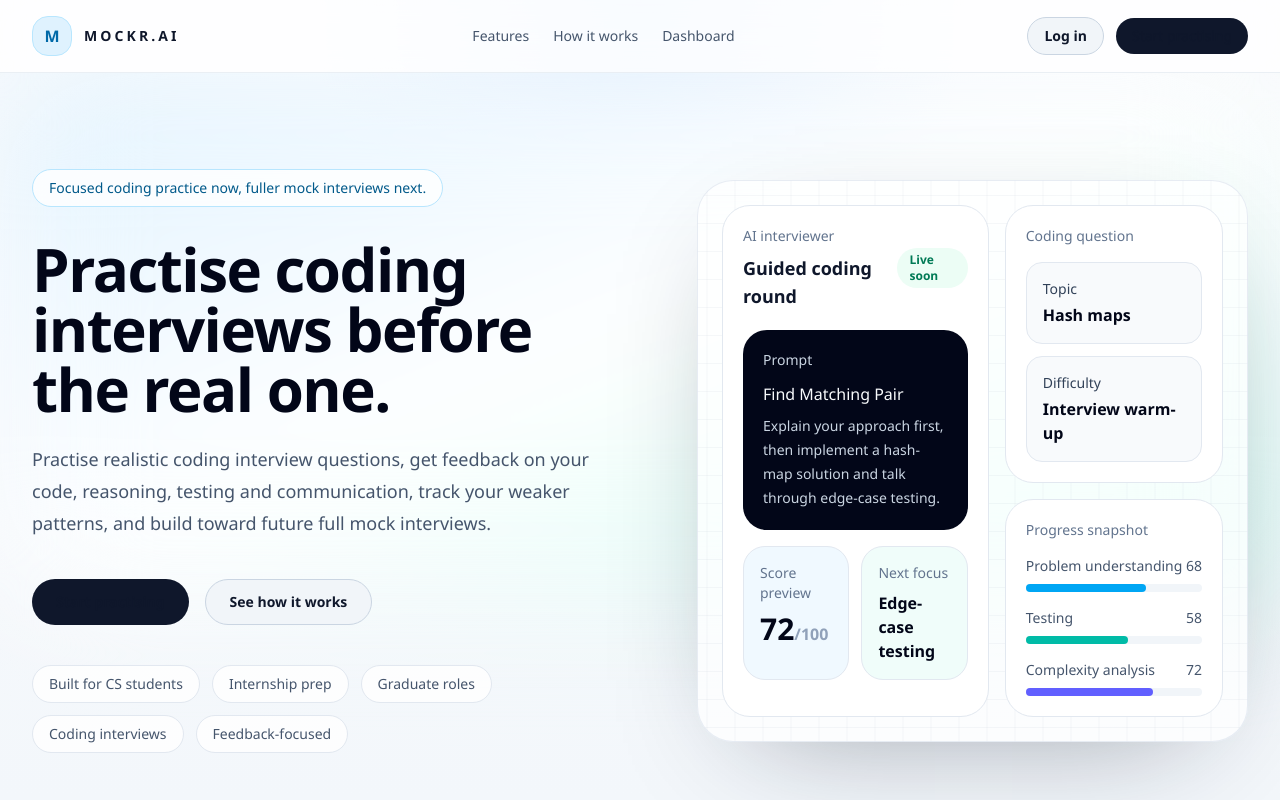
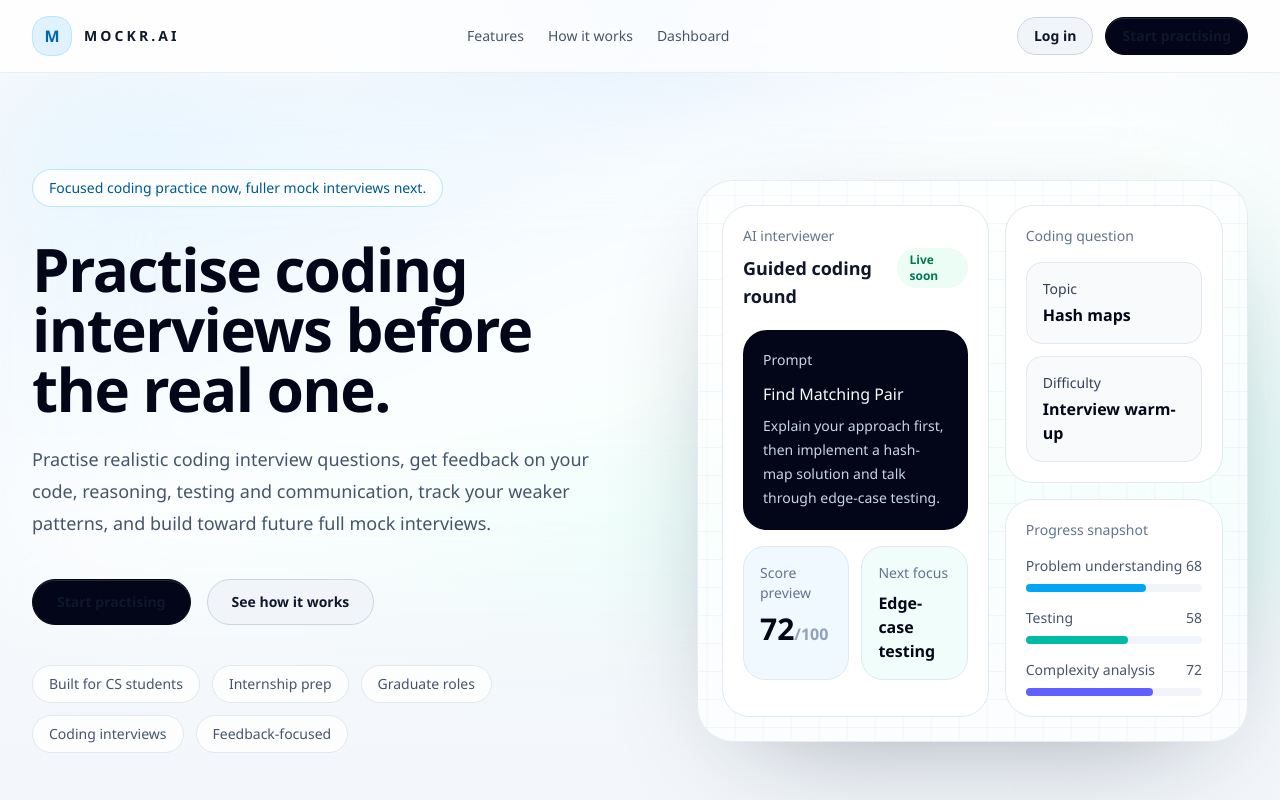
Before and after one commit to shahaidrr/mockr, a Next.js app: page / in a window 1280 px wide. Shown: the top 800 px of the page. Built offline with nearby package versions, Linux system fonts and the light colour scheme.

Commit message:
Improve dark CTA button contrast

```diff
--- a/app/dashboard/page.tsx
+++ b/app/dashboard/page.tsx
@@ -90,7 +90,7 @@ export default async function DashboardPage() {
           <div className="flex flex-col gap-3 sm:flex-row">
             <Link
               href="/practice/demo"
-              className="inline-flex items-center justify-center rounded-full bg-slate-900 px-5 py-3 text-sm font-semibold text-white transition hover:bg-slate-700"
+              className="inline-flex items-center justify-center rounded-full border border-slate-950 bg-slate-950 px-5 py-3 text-sm font-semibold text-slate-50 shadow-[inset_0_1px_0_rgba(255,255,255,0.14)] transition hover:bg-slate-800"
             >
               Start new practice
             </Link>
--- a/app/login/page.tsx
+++ b/app/login/page.tsx
@@ -165,7 +165,7 @@ export default function LoginPage() {
               <button
                 type="submit"
                 disabled={submitting}
-                className="w-full rounded-full bg-slate-900 px-5 py-3 text-sm font-semibold text-white transition hover:bg-slate-700 disabled:cursor-not-allowed disabled:opacity-60"
+                className="w-full rounded-full border border-slate-950 bg-slate-950 px-5 py-3 text-sm font-semibold text-slate-50 shadow-[inset_0_1px_0_rgba(255,255,255,0.14)] transition hover:bg-slate-800 disabled:cursor-not-allowed disabled:opacity-60"
               >
                 {submitting
                   ? "Submitting..."
--- a/components/landing-page.tsx
+++ b/components/landing-page.tsx
@@ -143,7 +143,7 @@ export default function LandingPage() {
               <div className="mt-10 flex flex-col gap-4 sm:flex-row">
                 <Link
                   href="/dashboard"
-                  className="inline-flex items-center justify-center rounded-full bg-slate-900 px-6 py-3 text-sm font-semibold text-white transition hover:bg-slate-700"
+                  className="inline-flex items-center justify-center rounded-full border border-slate-950 bg-slate-950 px-6 py-3 text-sm font-semibold text-slate-50 shadow-[inset_0_1px_0_rgba(255,255,255,0.14)] transition hover:bg-slate-800"
                 >
                   Start practising
                 </Link>
--- a/components/site-header.tsx
+++ b/components/site-header.tsx
@@ -58,7 +58,7 @@ export default function SiteHeader({
 
           <Link
             href={primaryAction.href}
-            className="inline-flex rounded-full bg-slate-900 px-4 py-2 text-sm font-medium text-white transition hover:bg-slate-700"
+            className="inline-flex rounded-full border border-slate-950 bg-slate-950 px-4 py-2 text-sm font-semibold text-slate-50 shadow-[inset_0_1px_0_rgba(255,255,255,0.14)] transition hover:bg-slate-800"
           >
             {primaryAction.label}
           </Link>
```
Also changed, not shown: 1 other file (tests, documents, lock files or other folders).
